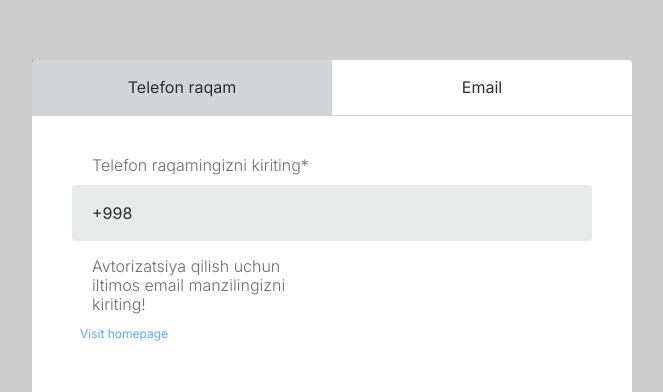
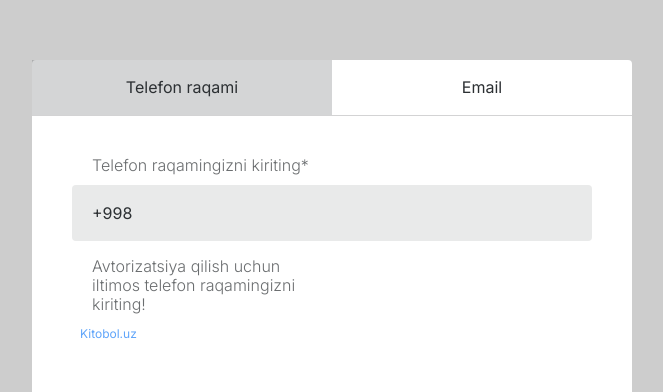
Before and after one commit to AzizbekGayratov/Kitob_Ol, a React (Vite) app: page /authorization/phone in a window 1280 px wide. Shown: the part 121-513 px from the top of the page, without its empty margins (308-971 px from the left). Built offline with nearby package versions, Linux system fonts and the light colour scheme.

Commit message:
translated authorization (user)

```diff
--- a/src/modules/Auth/Authorization/Authorization.tsx
+++ b/src/modules/Auth/Authorization/Authorization.tsx
@@ -2,9 +2,13 @@ import { Divider } from "@mui/material";
 import { Storage } from "../../../Services";
 import { useEffect } from "react";
 import { NavLink, Outlet, useNavigate } from "react-router-dom";
+import { useSelector } from "react-redux";
 
 export default function Authorization() {
   const navigate = useNavigate();
+  const { language } = useSelector(
+    (state: { language: { language: "uz" | "ru" | "en" } }) => state.language
+  );
 
   useEffect(() => {
     if (Storage.get("token")) {
@@ -24,7 +28,13 @@ export default function Authorization() {
                 : "text-base leading-[19px] text-primary py-[18px]"
             }
           >
-            <button>Telefon raqam</button>
+            <button>
+              {language === "uz"
+                ? "Telefon raqami"
+                : language === "ru"
+                ? "Номер телефона"
+                : "Phone number"}
+            </button>
           </NavLink>
           <NavLink
             to="/authorization/email"
@@ -34,7 +44,13 @@ export default function Authorization() {
                 : "text-base leading-[19px] text-primary py-[18px]"
             }
           >
-            <button>Email</button>
+            <button>
+              {language === "uz"
+                ? "Email"
+                : language === "ru"
+                ? "Электронная почта"
+                : "Email"}
+            </button>
           </NavLink>
         </nav>
         <Divider sx={{ opacity: 0.2, backgroundColor: "#2C3033" }} />
--- a/src/modules/Auth/Authorization/components/AuthOTP/AuthEmailOTP.tsx
+++ b/src/modules/Auth/Authorization/components/AuthOTP/AuthEmailOTP.tsx
@@ -2,6 +2,7 @@ import React from "react";
 import { useNavigate } from "react-router-dom";
 import AuthOTP from "./AuthOTP";
 import { Storage } from "../../../../../Services";
+import { useSelector } from "react-redux";
 
 export default function AuthEmailOTP() {
   const [otp, setOtp] = React.useState("");
@@ -9,6 +10,18 @@ export default function AuthEmailOTP() {
   const [timer, setTimer] = React.useState(60); // Timer state
   const [isResending, setIsResending] = React.useState(false);
   const navigate = useNavigate();
+  const { language } = useSelector(
+    (state: { language: { language: "uz" | "ru" | "en" } }) => state.language
+  );
+
+  const isResendProp =
+    language === "uz"
+      ? "Yuborilmoqda..."
+      : language === "ru"
+      ? "Отправляется..."
+      : "Sending...";
+  const nextProp =
+    language === "uz" ? "Keyingisi" : language === "ru" ? "Далее" : "Next";
 
   React.useEffect(() => {
     if (timer > 0) {
@@ -106,8 +119,11 @@ export default function AuthEmailOTP() {
     >
       <div className="sm:p-10 sm:pb-[100px] p-4">
         <p className="text-base leading-[19px] font-light text-primary opacity-70 sm:mb-[30px] mb-[40px]">
-          Siz kiritgan email manzilingizga kod yuborildi. Iltimos kodni
-          kiriting!
+          {language === "uz"
+            ? "Siz kiritgan email manzilingizga kod yuborildi. Iltimos kodni kiriting!"
+            : language === "ru"
+            ? "Код был отправлен на указанный вами адрес электронной почты. Пожалуйста, введите код!"
+            : "A code has been sent to the email address you entered. Please enter the code!"}
         </p>
         <AuthOTP otp={otp} setOtp={setOtp} />
         {error && <p className="text-red-500 mt-6">{error}</p>}
@@ -118,10 +134,18 @@ export default function AuthEmailOTP() {
               onClick={resendOTP}
               role="button"
             >
-              Kodni qayta yuborish
+              {language === "uz"
+                ? "Kodni qayta yuborish"
+                : language === "ru"
+                ? "Отправить код повторно"
+                : "Resend code"}
             </span>
+          ) : language === "uz" ? (
+            `Kodni ${timer} sekunddan so'ng qayta yuborish`
+          ) : language === "ru" ? (
+            `Отправить код повторно через ${timer} секунд`
           ) : (
-            `Kodni ${timer} sekunddan so'ng qayta yuborish`
+            `Resend code in ${timer} seconds`
           )}
         </p>
       </div>
@@ -134,14 +158,14 @@ export default function AuthEmailOTP() {
           }}
           className="bg-primary bg-opacity-20 py-[18px] text-base leading-[19px]"
         >
-          Orqaga
+          {language === "uz" ? "Orqaga" : language === "ru" ? "Назад" : "Back"}
         </button>
         <button
           type="submit"
           className="bg-primary text-white py-[18px] text-base leading-[19px]"
           disabled={isResending}
         >
-          {isResending ? "Yuborilmoqda..." : "Keyingisi"}
+          {isResending ? isResendProp : nextProp}
         </button>
       </div>
     </form>
--- a/src/modules/Auth/Authorization/components/AuthOTP/AuthPhoneOTP.tsx
+++ b/src/modules/Auth/Authorization/components/AuthOTP/AuthPhoneOTP.tsx
@@ -2,6 +2,7 @@ import React from "react";
 import { useNavigate } from "react-router-dom";
 import AuthOTP from "./AuthOTP";
 import { Storage } from "../../../../../Services";
+import { useSelector } from "react-redux";
 
 export default function AuthPhoneOTP() {
   const [otp, setOtp] = React.useState("");
@@ -9,7 +10,18 @@ export default function AuthPhoneOTP() {
   const [timer, setTimer] = React.useState(60); // Timer state
   const [isResending, setIsResending] = React.useState(false);
   const navigate = useNavigate();
+  const { language } = useSelector(
+    (state: { language: { language: "uz" | "ru" | "en" } }) => state.language
+  );
 
+  const isResendProp =
+    language === "uz"
+      ? "Yuborilmoqda..."
+      : language === "ru"
+      ? "Отправляется..."
+      : "Sending...";
+  const nextProp =
+    language === "uz" ? "Keyingisi" : language === "ru" ? "Далее" : "Next";
   // Countdown Timer
   React.useEffect(() => {
     if (timer > 0) {
@@ -109,7 +121,11 @@ export default function AuthPhoneOTP() {
     >
       <div className="sm:p-10 sm:pb-[100px] p-4">
         <p className="text-base leading-[19px] font-light text-primary opacity-70 sm:mb-[30px] mb-[40px]">
-          Siz kiritgan telefon raqamiga kod yuborildi. Iltimos kodni kiriting!
+          {language === "uz"
+            ? "Siz kiritgan telefon raqamiga kod yuborildi. Iltimos kodni kiriting!"
+            : language === "ru"
+            ? "Код был отправлен на указанный вами номер телефона. Пожалуйста, введите код!"
+            : "A code has been sent to the phone number you entered. Please enter the code!"}
         </p>
         <AuthOTP otp={otp} setOtp={setOtp} />
         {error && <p className="text-red-500 mt-6">{error}</p>}
@@ -120,10 +136,18 @@ export default function AuthPhoneOTP() {
               onClick={resendOTP}
               role="button"
             >
-              Kodni qayta yuborish
+              {language === "uz"
+                ? "Kodni qayta yuborish"
+                : language === "ru"
+                ? "Отправить код повторно"
+                : "Resend code"}
             </span>
+          ) : language === "uz" ? (
+            `Kodni ${timer} sekunddan so'ng qayta yuborish`
+          ) : language === "ru" ? (
+            `Отправить код повторно через ${timer} секунд`
           ) : (
-            `Kodni ${timer} sekunddan so'ng qayta yuborish`
+            `Resend code in ${timer} seconds`
           )}
         </p>
       </div>
@@ -136,14 +160,14 @@ export default function AuthPhoneOTP() {
           }}
           className="bg-primary bg-opacity-20 py-[18px] text-base leading-[19px]"
         >
-          Orqaga
+          {language === "uz" ? "Orqaga" : language === "ru" ? "Назад" : "Back"}
         </button>
         <button
           type="submit"
           className="bg-primary text-white py-[18px] text-base leading-[19px]"
           disabled={isResending}
         >
-          {isResending ? "Yuborilmoqda..." : "Keyingisi"}
+          {isResending ? isResendProp : nextProp}
         </button>
       </div>
     </form>
--- a/src/modules/Auth/Authorization/components/EmailLogin.tsx
+++ b/src/modules/Auth/Authorization/components/EmailLogin.tsx
@@ -1,9 +1,13 @@
 import React from "react";
+import { useSelector } from "react-redux";
 import { Link, useNavigate } from "react-router-dom";
 
 export default function EmailLogin() {
   const [email, setEmail] = React.useState("");
   const navigate = useNavigate();
+  const { language } = useSelector(
+    (state: { language: { language: "uz" | "ru" | "en" } }) => state.language
+  );
 
   const submitData = (e: any) => {
     e.preventDefault();
@@ -65,24 +69,36 @@ export default function EmailLogin() {
     >
       <div className="sm:p-10 sm:pb-[100px] p-4">
         <p className="text-base leading-[19px] font-light text-primary opacity-70 mb-[10px] sm:px-5">
-          Email manzilingizni kiriting*
+          {language === "uz"
+            ? "Email manzilingizni kiriting*"
+            : language === "ru"
+            ? "Введите свой адрес электронной почты*"
+            : "Enter your email address*"}
         </p>
         <input
           type="email"
           value={email}
           onChange={(e) => setEmail(e.target.value)}
           className="form_input"
-          placeholder="Someone007@gmail.com"
+          placeholder={"Someone007@gmail.com"}
           required
         />
         <p className="text-base leading-[19px] font-light text-primary opacity-70 max-w-[280px] mt-4 sm:px-5">
-          Avtorizatsiya qilish uchun iltimos email manzilingizni kiriting!
+          {language === "uz"
+            ? "Avtorizatsiya qilish uchun iltimos email manzilingizni kiriting!"
+            : language === "ru"
+            ? "Пожалуйста, введите свой адрес электронной почты для авторизации!"
+            : "Please enter your email address for authorization!"}
         </p>
         <Link
           to="/"
           className="text-blue-400 text-xs inline-block mt-3 sm:px-2"
         >
-          Visit homepage
+          {language === "uz"
+            ? "Kitobol.uz"
+            : language === "ru"
+            ? "Kitobol.uz"
+            : "Kitobol.uz"}
         </Link>
       </div>
       <div className="grid grid-cols-1 sm:mt-0 mt-[350px]">
@@ -90,7 +106,11 @@ export default function EmailLogin() {
           type="submit"
           className="bg-primary text-white py-[18px] text-base leading-[19px]"
         >
-          Keyingisi
+          {language === "uz"
+            ? "Keyingisi"
+            : language === "ru"
+            ? "Далее"
+            : "Next"}
         </button>
       </div>
     </form>
--- a/src/modules/Auth/Authorization/components/PhoneLogin.tsx
+++ b/src/modules/Auth/Authorization/components/PhoneLogin.tsx
@@ -1,10 +1,14 @@
 import React from "react";
 import { Link, useNavigate } from "react-router-dom";
 import PhoneNumberInput from "Components/Common/Input/PhoneNumberInput";
+import { useSelector } from "react-redux";
 
 export default function PhoneLogin() {
   const [phone, setPhone] = React.useState("+998");
   const navigate = useNavigate();
+  const { language } = useSelector(
+    (state: { language: { language: "uz" | "ru" | "en" } }) => state.language
+  );
 
   const submitData = (e: any) => {
     e.preventDefault();
@@ -65,7 +69,11 @@ export default function PhoneLogin() {
     >
       <div className="sm:p-10 sm:pb-[100px] p-4">
         <p className="text-base leading-[19px] font-light text-primary opacity-70 mb-[10px] sm:px-5">
-          Telefon raqamingizni kiriting*
+          {language === "uz"
+            ? "Telefon raqamingizni kiriting*"
+            : language === "ru"
+            ? "Введите свой номер телефона*"
+            : "Enter your phone number*"}
         </p>
         {/* <Input
           value={phone}
@@ -75,13 +83,17 @@ export default function PhoneLogin() {
         /> */}
         <PhoneNumberInput phone={phone} setPhone={setPhone} />
         <p className="text-base leading-[19px] font-light text-primary opacity-70 max-w-[280px] mt-4 sm:px-5">
-          Avtorizatsiya qilish uchun iltimos email manzilingizni kiriting!
+          {language === "uz"
+            ? "Avtorizatsiya qilish uchun iltimos telefon raqamingizni kiriting!"
+            : language === "ru"
+            ? "Пожалуйста, введите свой номер телефона для авторизации!"
+            : "Please enter your phone number for authorization!"}
         </p>
         <Link
           to="/"
           className="text-blue-400 text-xs inline-block mt-3 sm:px-2"
         >
-          Visit homepage
+          Kitobol.uz
         </Link>
       </div>
       <div className="grid grid-cols-1 sm:mt-0 mt-[350px]">
@@ -89,7 +101,11 @@ export default function PhoneLogin() {
           type="submit"
           className="bg-primary text-white py-[18px] text-base leading-[19px]"
         >
-          Keyingisi
+          {language === "uz"
+            ? "Keyingisi"
+            : language === "ru"
+            ? "Далее"
+            : "Next"}
         </button>
       </div>
     </form>
```
